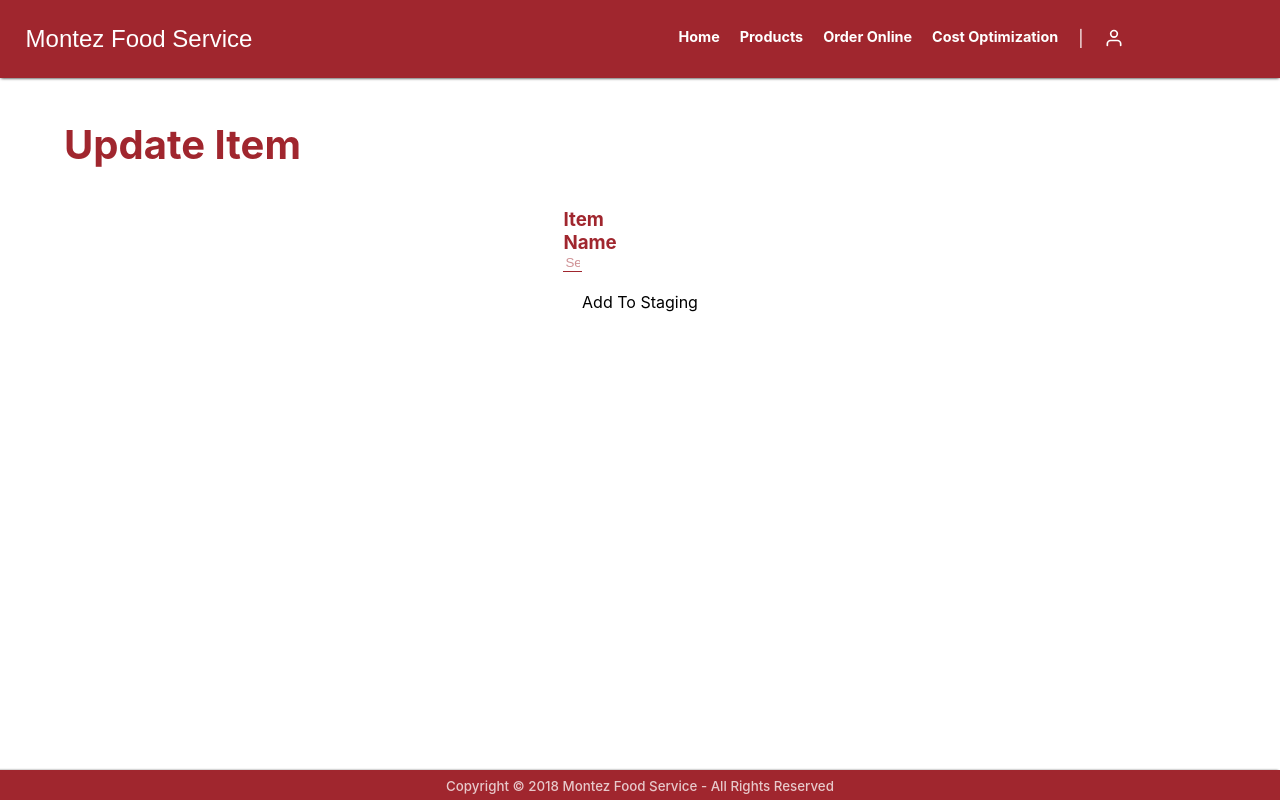
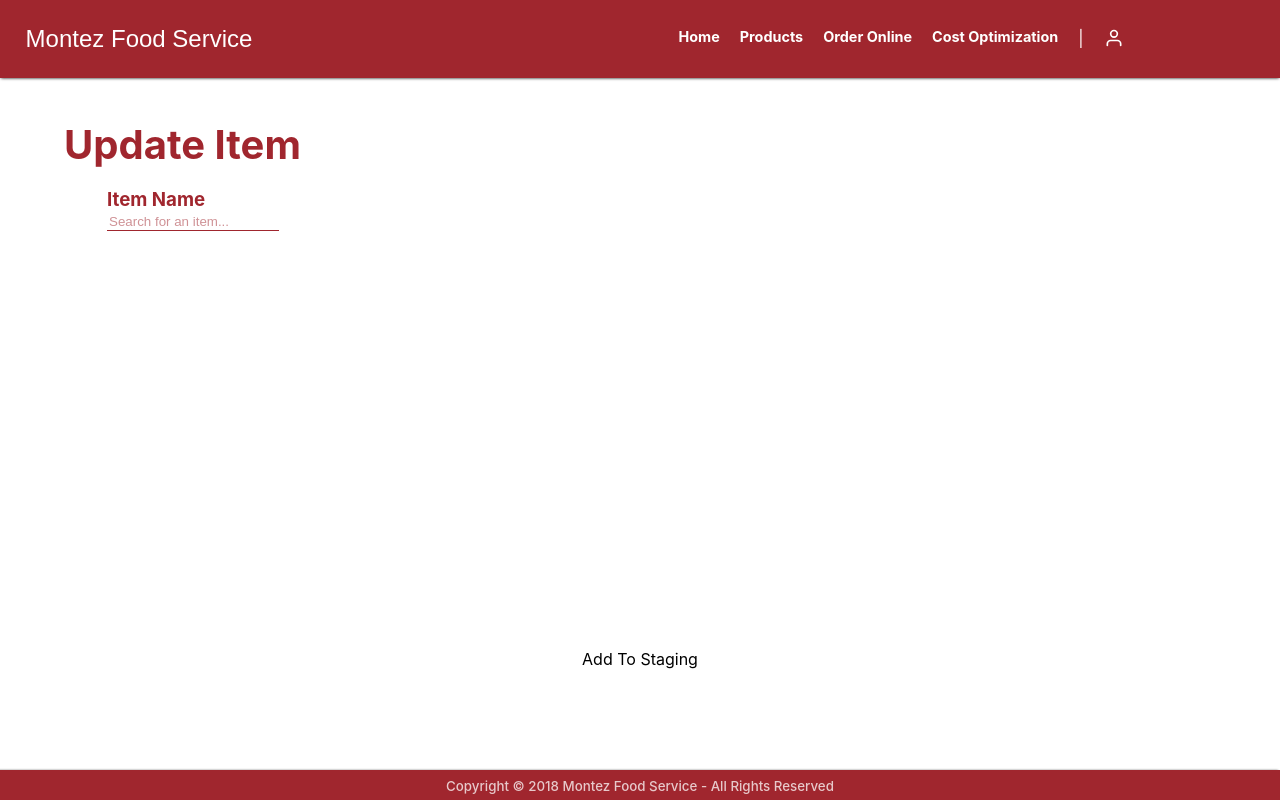
Before and after one commit to jgarcia4444/montez-food-service-web, a React (Create React App) app: page /users/admin/update-item in a window 1280 px wide. Built offline with nearby package versions, Linux system fonts and the light colour scheme.

Commit message:
Added layout styling for the updateItemForm.

```diff
--- a/src/components/UpdateItems/Forms/UpdateItemForm/index.js
+++ b/src/components/UpdateItems/Forms/UpdateItemForm/index.js
@@ -68,9 +68,9 @@ const UpdateItemForm = ({clearSelectedSuggestion, fetchSuggestions, clearSuggest
     return (
         <div className="update-item-form">
             <div className="row row-1">
-                <div className="half-column find-item-container">
-                    <ItemFinder itemFinderTextChange={handleItemFinderTextChange} itemText={updateItemText} />
-                </div>
+                {/* <div className="half-column find-item-container"> */}
+                    <ItemFinder customStyle={"update-item-item-finder"} itemFinderTextChange={handleItemFinderTextChange} itemText={updateItemText} />
+                {/* </div> */}
                 <div className="half-column item-price-container">
                     {selectedSuggestion.price !== "" &&
                         renderPrice()
--- a/src/styles/components/UpdateItems/Forms/UpdateItemForm/index.css
+++ b/src/styles/components/UpdateItems/Forms/UpdateItemForm/index.css
@@ -1,7 +1,6 @@
 
 .half-column {
-    width: 48%;
-    margin: 0 auto;
+    width: 50%;
     display: flex;
     align-items: center;
     justify-content: center;
@@ -19,13 +18,16 @@
     flex-direction: row;
     align-items: center;
     justify-content: center;
+    width: 100%;
 }
 
 .update-item-form {
     display: flex;
     flex-direction: column;
     align-items: center;
-    justify-content: center;
+    justify-content: flex-start;
+    width: 70%;
+    height: 60vh;
 }
 
 .update-item-value>.input-row>.input-outer>.input {
```
